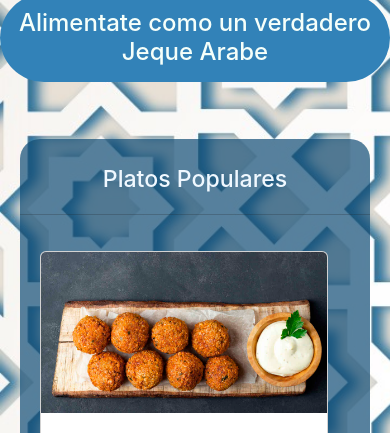
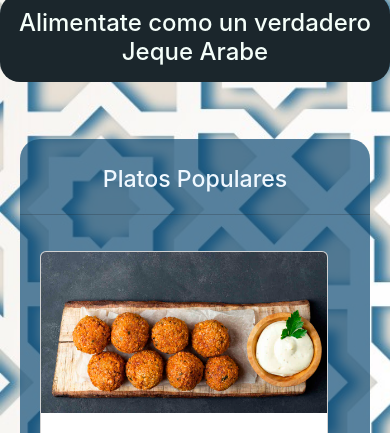
Before and after one commit to mgriachi/RestoCasaAraba, a website: page index.html in a window 390 px wide. Shown: the part 667-1100 px from the top of the page. Drawn offline with nearby package versions, Linux system fonts and the light colour scheme.

Commit message:
Update stylos.css

```diff
--- a/stylos.css
+++ b/stylos.css
@@ -453,10 +453,10 @@ footer{
     .slogan{
       display: flex;
       text-align: center;
-      background-color: var(--colorPrimario-botonesOscuro);
+      background-color: var(--colorPrimario-fondosOscuro);
       color: mintcream;
       font-size: x-large;
-      border-radius: 50px;
+      border-radius: 20px;
       margin-bottom: 37px;
       padding: 15px;
       margin-top: 10px;
```
